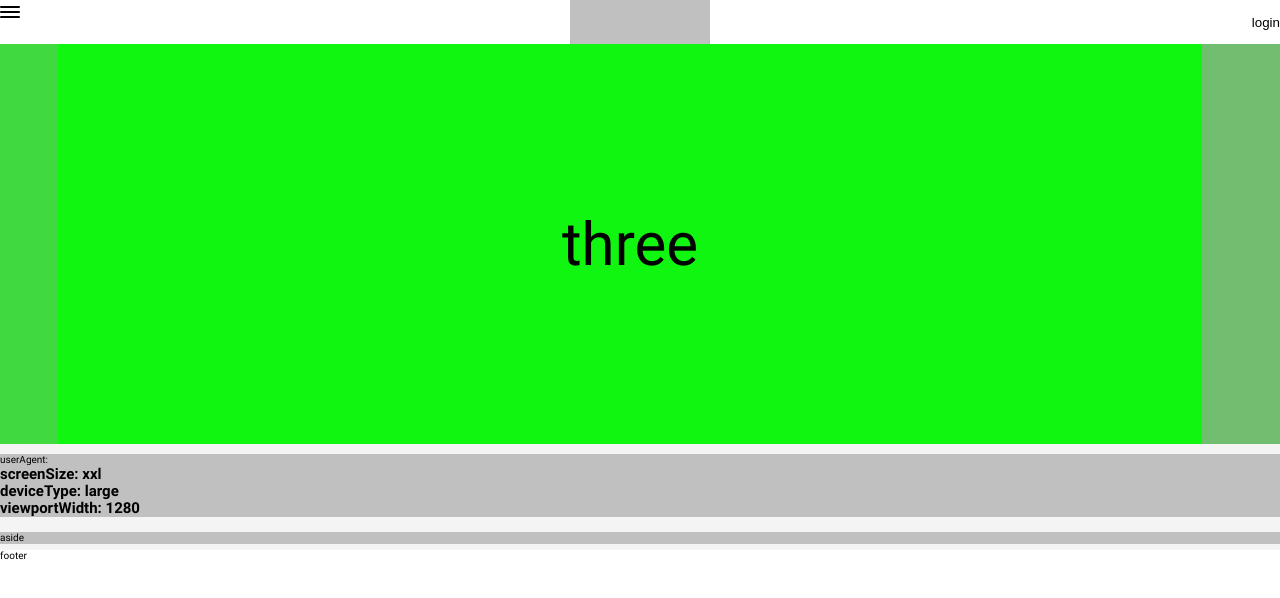
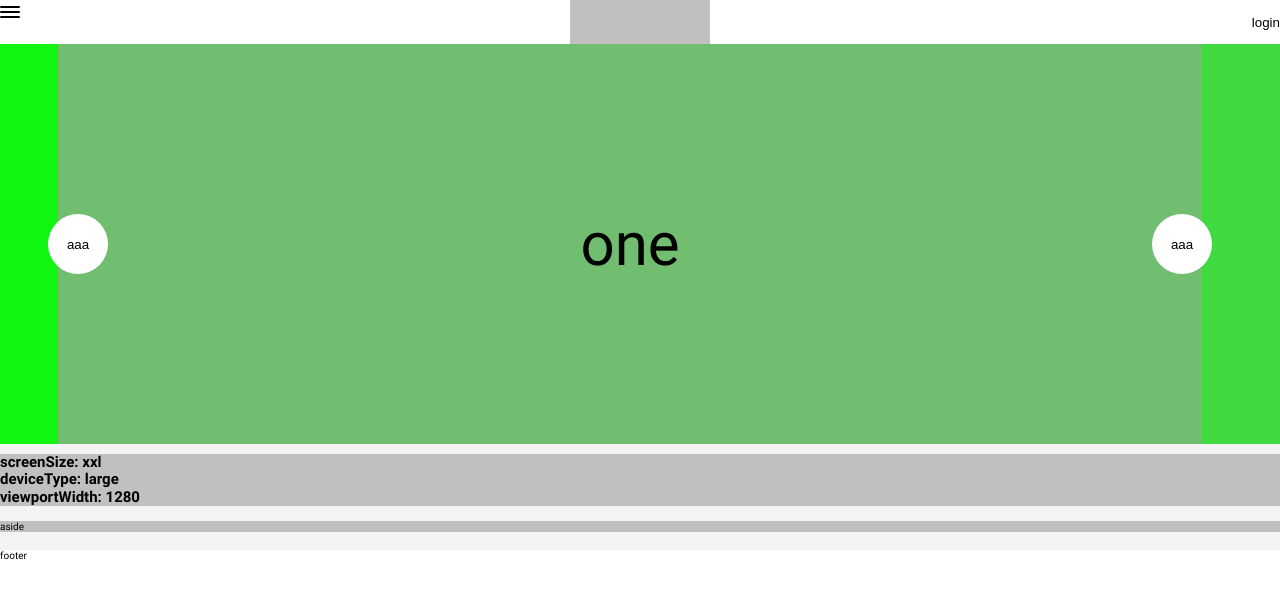
Before and after one commit to papupapu/nextjs, a Next.js app: page / in a window 1280 px wide. Shown: the top 598 px of the page. Built offline with nearby package versions, Linux system fonts and the light colour scheme; a web font is replaced by a local one.

Commit message:
Slider: loop + navigation buttons

```diff
--- a/components/slider/Slider.css
+++ b/components/slider/Slider.css
@@ -1,6 +1,8 @@
 @import '../../style/vars.css';
 
 .slider{
+  position:absolute; top:0; left:0;
+
   width:100%; height:100%;
 
   overflow:hidden;
@@ -10,15 +12,15 @@
   display:flex; flex-flow:row nowrap; justify-content:flex-start;
   height:100%;
 
-  transition:transform 1s cubic-bezier(0.9, 1, 0.5, 1);
+  @apply --stanrdard-transition;
 
   @media (--lg) {
     justify-content:space-between;
   }
 }
 
-.slider ul{
-
+.slider ul.noTransition{
+  @apply --reset-all-transitions;
 }
 
 .slider li{
@@ -54,3 +56,12 @@
 .slider .three{
   background:rgba(0, 255, 0, .9);
 }
+
+.slider button{
+  position:absolute; z-index:1; top:50%; left:0;
+
+  margin-top:-3rem;
+  width:6rem; height:6rem;
+
+  background:#FFF; border-radius:3rem;
+}
--- a/components/slider/Slider.js
+++ b/components/slider/Slider.js
@@ -46,9 +46,15 @@ class Slider extends React.Component {
       cur: 1,
       clonesForLoop: 2,
       ready: false,
+      sliderClassName: null,
       sliderWidth: null,
       sliderCoords: null,
+      buttonsCoords: null,
     };
+    this.startX = 0;
+    this.startY = 0;
+    this.deltaX = 0;
+    this.deltaY = 0;
   }
 
   shouldComponentUpdate(nextProps, nextState) {
@@ -75,6 +81,36 @@ class Slider extends React.Component {
     return false;
   }
 
+  computeItemSize = (viewportWidth) => {
+    let itemWidth = 0;
+    let itemMargins = 0;
+    let contentPadding = 0;
+    if (viewportWidth >= 950) {
+      itemMargins = 40;
+      contentPadding = 50;
+    }
+    if (viewportWidth >= 1024) {
+      const maxWidth = viewportWidth - contentPadding;
+      itemWidth = maxWidth < 1024 ? maxWidth : 1024;
+    }
+    if (viewportWidth >= 1200) {
+      contentPadding = 176;
+      const maxWidth = viewportWidth - contentPadding;
+      itemWidth = maxWidth < 1200 ? maxWidth : 1200;
+    }
+    return itemWidth !== 0
+      ? itemWidth + itemMargins
+      : (viewportWidth - contentPadding) + itemMargins;
+  }
+
+  computeCurrentSlideIndex = (cur, clonesForLoop, rightClonesForLoop) => {
+    let rightCur = cur;
+    if (clonesForLoop !== rightClonesForLoop) {
+      rightCur = rightClonesForLoop > clonesForLoop ? rightCur + 1 : rightCur - 1;
+    }
+    return rightCur;
+  }
+
   computeCoords = (viewportWidth, newItemSize = null, newCur = null) => {
     const {
       cur,
@@ -90,58 +126,95 @@ class Slider extends React.Component {
     - (rightItemSize * rightCur);
   }
 
-  setUp = (viewportWidth, screenSize) => {
+  computeButtonsCoords = (viewportWidth, itemSize) => {
+    const coords = {};
+    const center = (viewportWidth / 2) - 30;
+    coords.prevButton = center - (itemSize / 2) + 20;
+    coords.nextButton = center + (itemSize / 2) - 20;
+    return coords;
+  }
+
+  setUp = (viewportWidth, currentScreenSize) => {
     const {
       slides,
     } = this.props;
     const {
       cur,
-      ready,
       clonesForLoop,
     } = this.state;
-    let itemWidth = 0;
-    let itemMargins = 0;
-    let contentPadding = 0;
-    if (viewportWidth >= 950) {
-      itemMargins = 40;
-      contentPadding = 50;
-    }
-    if (viewportWidth >= 1024) {
-      const maxWidth = viewportWidth - 50;
-      itemWidth = maxWidth < 1024 ? maxWidth : 1024;
-      contentPadding = 50;
-    }
-    if (viewportWidth >= 1200) {
-      const maxWidth = viewportWidth - 176;
-      itemWidth = maxWidth < 1200 ? maxWidth : 1200;
-    }
-    const itemSize = itemWidth !== 0
-      ? itemWidth + itemMargins
-      : (viewportWidth - contentPadding) + itemMargins;
-    const clonesForLoopCheck = screenSize === 'xl' || screenSize === 'xxl'
-      ? 4
-      : 2;
-    const coords = this.computeCoords(viewportWidth, itemSize, null);
+    const isWideScreen = currentScreenSize === 'xl' || currentScreenSize === 'xxl';
+    const hasButtons = currentScreenSize === 'lg' || isWideScreen;
+    const itemSize = this.computeItemSize(viewportWidth);
+    const rightClonesForLoop = isWideScreen ? 4 : 2;
+    const rightCur = this.computeCurrentSlideIndex(cur, clonesForLoop, rightClonesForLoop);
+    const buttonsCoords = hasButtons ? this.computeButtonsCoords(viewportWidth, itemSize) : null;
+    const coords = this.computeCoords(viewportWidth, itemSize, rightCur);
     this.setState({
       ready: true,
+      cur: rightCur,
       itemSize,
-      clonesForLoop: clonesForLoopCheck,
-      sliderWidth: `${itemSize * (slides.length + clonesForLoopCheck)}px`,
+      clonesForLoop: rightClonesForLoop,
+      sliderClassName: 'noTransition',
+      sliderWidth: `${itemSize * (slides.length + rightClonesForLoop)}px`,
       sliderCoords: `translate(${coords}px, 0)`,
+      buttonsCoords,
     });
   }
 
-  slide = () => {
+  goToSlide = (cur) => {
+    const {
+      viewportWidth,
+    } = this.state;
+    const coords = this.computeCoords(viewportWidth, null, cur);
+    this.setState(
+      {
+        sliderClassName: 'noTransition',
+        sliderCoords: `translate(${coords}px, 0)`,
+        cur,
+      },
+    );
+  }
+
+  slide = (dir) => {
+    const {
+      slides,
+    } = this.props;
     const {
       cur,
+      clonesForLoop,
       viewportWidth,
     } = this.state;
-    const newCur = cur + 1;
+    const newCur = dir === 'next' ? cur + 1 : cur - 1;
     const coords = this.computeCoords(viewportWidth, null, newCur);
-    this.setState({
-      sliderCoords: `translate(${coords}px, 0)`,
-      cur: newCur,
-    });
+    const adjustToLoopClones = clonesForLoop === 4 ? 1 : 0;
+    const shouldGoToFirstSlide = newCur === ((slides.length - 1) + clonesForLoop) - adjustToLoopClones;
+    const shouldGoToLastSlide = newCur === adjustToLoopClones;
+    this.setState(
+      {
+        sliderClassName: null,
+        sliderCoords: `translate(${coords}px, 0)`,
+        cur: newCur,
+      },
+      () => {
+        if (shouldGoToFirstSlide) {
+          const firstSlide = clonesForLoop === 4 ? 2 : 1;
+          setTimeout(
+            () => {
+              this.goToSlide(firstSlide);
+            },
+            301,
+          );
+        } else if (shouldGoToLastSlide) {
+          const lastSlide = clonesForLoop === 4 ? slides.length + 1 : slides.length;
+          setTimeout(
+            () => {
+              this.goToSlide(lastSlide);
+            },
+            301,
+          );
+        }
+      },
+    );
   }
 
   slideTemplate = slide => (
@@ -164,32 +237,95 @@ class Slider extends React.Component {
     return htmlSlides;
   }
 
+  touchStart(event) {
+    const touches = event.touches[0];
+    this.startX = touches.pageX;
+    this.startY = touches.pageY;
+  }
+
+  touchMove(event) {
+    const touches = event.touches[0];
+    const deltaY = touches.pageY - this.startY;
+    const deltaX = touches.pageX - this.startX;
+    if (Math.abs(deltaY) > 5 && Math.abs(deltaY) > Math.abs(deltaX) / 2) {
+      this.deltaX = 0;
+    } else {
+      // disableScroll();
+      this.dir = deltaX < 0 ? 'next' : 'prev';
+      if ((this.dir === 'next' && this.cur < this.tot - 1) || (this.dir === 'prev' && this.cur > 0)) {
+        this.deltaX = deltaX;
+        const coords = deltaX + ((this.state.sizes[0] * this.cur) * -1);
+        this.slider.style.transform = `translate(${coords}px,0)`;
+      }
+    }
+  }
+
+  touchEnd() {
+    // enableScroll();
+    if (Math.abs(this.deltaX) > this.state.sizes[0] / 4) {
+      this.handleClick(this.dir);
+    } else {
+      this.sliderGoToCoords();
+    }
+    this.startX = 0;
+    this.startY = 0;
+    this.deltaX = 0;
+  }
+
   render() {
     const {
       slides,
     } = this.props;
     const {
       ready,
+      sliderClassName,
       sliderWidth,
       sliderCoords,
       clonesForLoop,
+      buttonsCoords,
     } = this.state;
-    const items = this.createSlides(slides, clonesForLoop);
     if (ready) {
+      const items = this.createSlides(slides, clonesForLoop);
       return (
-        <div
-          className="slider"
-          onClick={
-            (e) => {
-              this.slide();
-            }
+        <div className="slider">
+          {
+            buttonsCoords
+              && (
+                <button
+                  type="button"
+                  style={{ left: buttonsCoords.prevButton }}
+                  onClick={
+                    () => {
+                      this.slide('prev');
+                    }
+                  }
+                >
+                  aaa
+                </button>
+              )
           }
-        >
           <ul
-            style={{ '--slides-count': items.length, width: sliderWidth, transform: sliderCoords }}
+            className={sliderClassName}
+            style={{ width: sliderWidth, transform: sliderCoords }}
           >
             {items}
           </ul>
+          {
+            buttonsCoords
+              && (
+                <button
+                  type="button"
+                  style={{ left: buttonsCoords.nextButton }}
+                  onClick={
+                    () => {
+                      this.slide('next');
+                    }
+                  }
+                >
+                  aaa
+                </button>
+              )
+          }
         </div>
       );
     }
--- a/components/ui/UIHandler.js
+++ b/components/ui/UIHandler.js
@@ -4,9 +4,8 @@ import userDevice from '../../helpers/DOMHelpers';
 
 const UIHandler = Comp => class UIHandlerComponent extends React.Component {
   static async getInitialProps(args) {
-    const userAgent = args.ctx.req ? args.ctx.req.headers['user-agent'] : navigator.userAgent;
     const componentPropsFromFetch = Comp.getInitialProps ? await Comp.getInitialProps(args) : null;
-    return { userAgent, componentPropsFromFetch };
+    return { componentPropsFromFetch };
   }
 
   constructor(props) {
@@ -46,6 +45,7 @@ const UIHandler = Comp => class UIHandlerComponent extends React.Component {
       (
         updatedUi.screenSize === 'lg'
         || updatedUi.screenSize === 'xl'
+        || updatedUi.screenSize === 'xxl'
       )
       && menu
     ) {
--- a/package.json
+++ b/package.json
@@ -2,6 +2,7 @@
   "scripts": {
     "dev": "next",
     "build": "next build",
+    "export": "npm run build && next export",
     "start": "NODE_ENV=production node server.js"
   },
   "dependencies": {
--- a/pages/index.js
+++ b/pages/index.js
@@ -5,7 +5,6 @@ import Page from '../components/ui/Page';
 import Slider from '../components/slider/Slider';
 
 const propTypes = {
-  userAgent: PropTypes.string,
   ui: PropTypes.instanceOf(Object),
   modal: PropTypes.bool,
   modalType: PropTypes.string,
@@ -14,7 +13,6 @@ const propTypes = {
 };
 
 const defaultProps = {
-  userAgent: '',
   ui: {},
   modal: false,
   modalType: '',
@@ -35,14 +33,12 @@ const slides = [
 ];
 
 class Home extends React.Component {
-  static async getInitialProps({ req }) {
-    const userAgent = req ? req.headers['user-agent'] : navigator.userAgent;
-    return { userAgent };
+  static async getInitialProps() {
+    return { page: 'home' };
   }
 
   render() {
     const {
-      userAgent,
       ui,
       modal,
       modalType,
@@ -76,10 +72,6 @@ class Home extends React.Component {
         <div className="sw listing">
           <section className="main">
             <div>
-              userAgent:
-              {' '}
-              {userAgent}
-              <br />
               <h1>{screenSize}</h1>
               <h1>{deviceType}</h1>
               <h1>{viewport}</h1>
```
